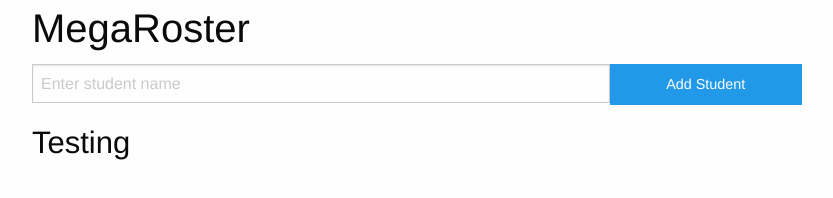
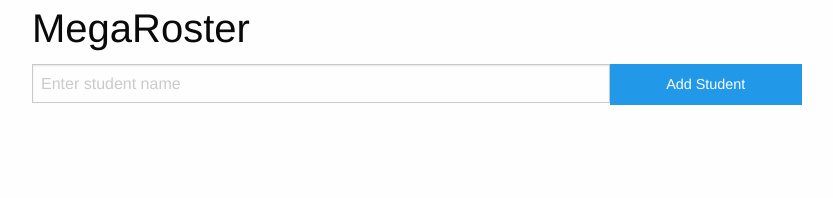
Before and after one commit to technetos/megaroster-morning, a plain HTML site: page index.html in a window 1280 px wide. Shown: the whole page, without its empty margins (223-1056 px from the left). Drawn offline with Linux system fonts and the light colour scheme.

Commit message:
Remove bogus list item.

```diff
--- a/index.html
+++ b/index.html
@@ -29,9 +29,6 @@
     <div class="row">
       <div class="medium-8 medium-offset-2 columns">
         <ul id="studentList" class="no-bullet">
-          <li>
-            <h3>Testing</h3>
-          </li>
         </ul>
       </div>
     </div>
```
